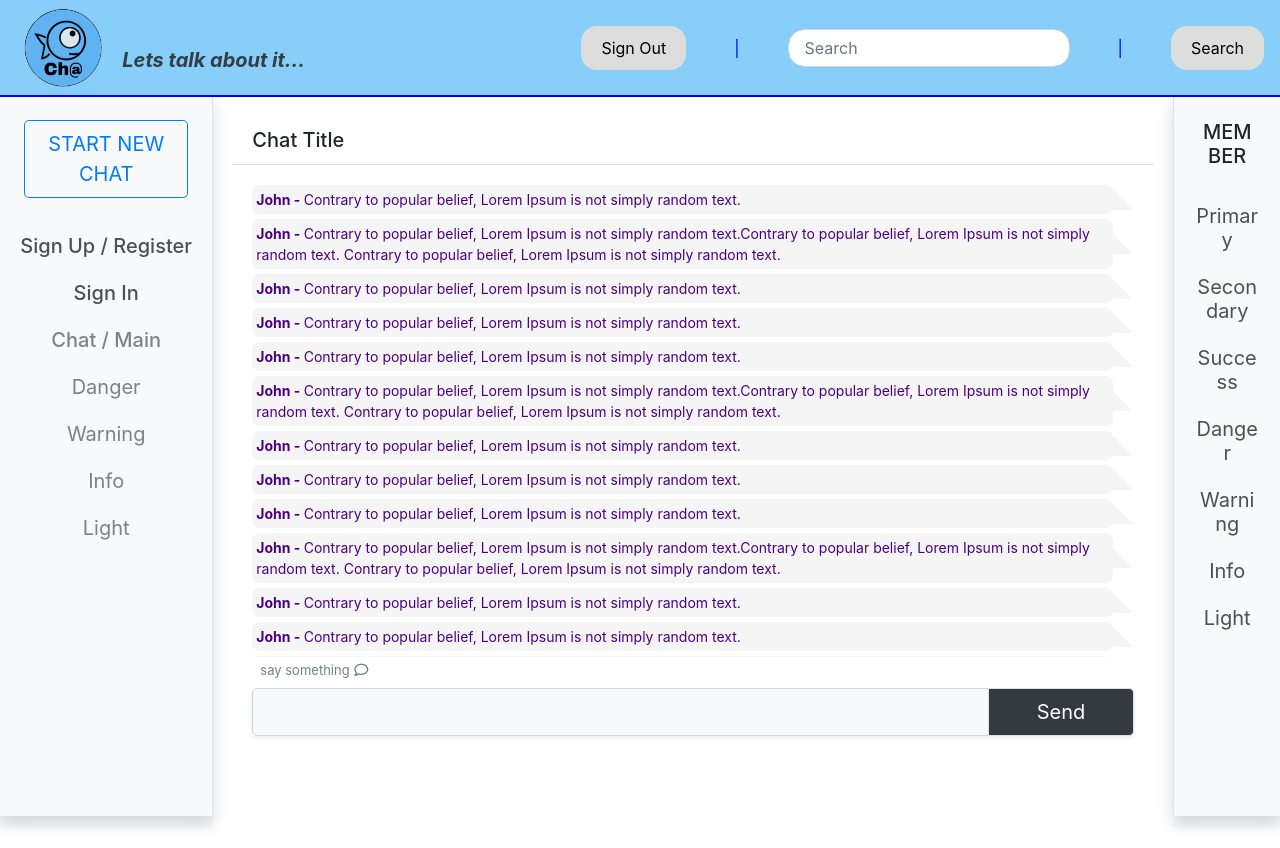
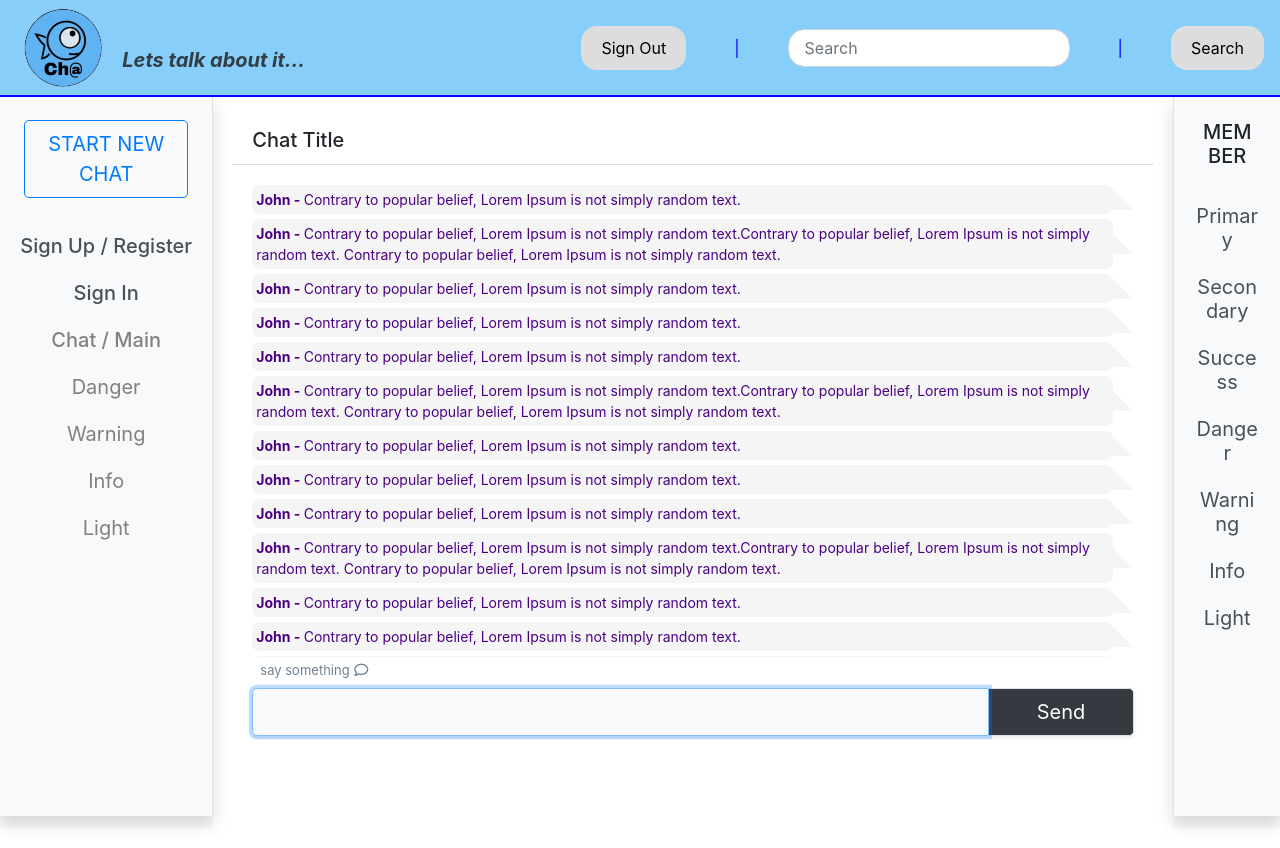
Before and after one commit to catnap89/HelloWorldCommunity, a React (Create React App) app in the folder client/: page /community/1 in a window 1280 px wide. Built offline with nearby package versions, Linux system fonts and the light colour scheme.

Commit message:
added autofocus to textinput on chatbox

```diff
--- a/client/src/components/Chatbox/index.js
+++ b/client/src/components/Chatbox/index.js
@@ -92,7 +92,7 @@ const Chatbox = (props) => (
         <Card.Footer fixed="bottom" className="text-muted bg-white border-0 mt-0 pt-0">
  <label for="input" className="Input-label mut pl-2">say something</label> <i className="far fa-comment fa-sm mut"></i>
             <InputGroup size="lg" className="mb-0 shadow-sm">
-            <FormControl className="bg-light"
+            <FormControl className="bg-light" autofocus="autofocus"
                 placeholder=""
                 aria-label="Recipient's username"
                 aria-describedby="basic-addon2"
```
Also changed, not shown: 1 other file (tests, documents, lock files or other folders).
